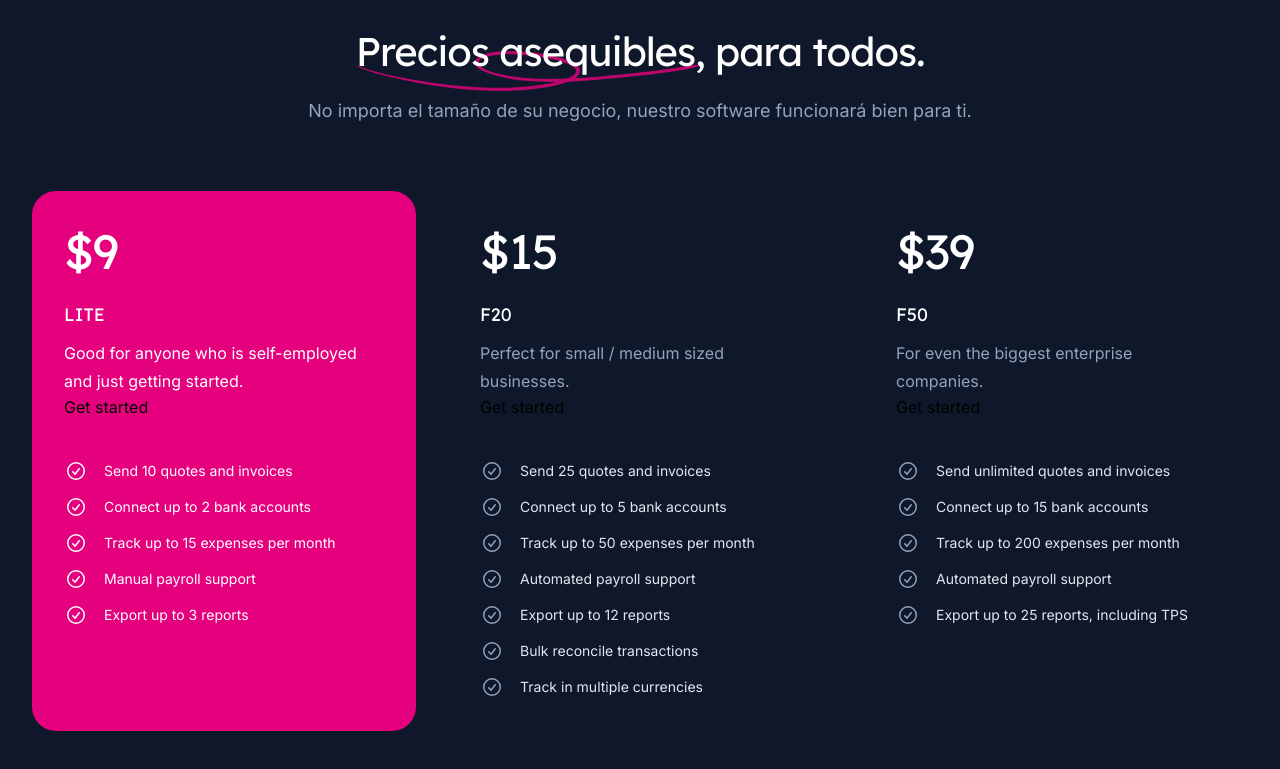
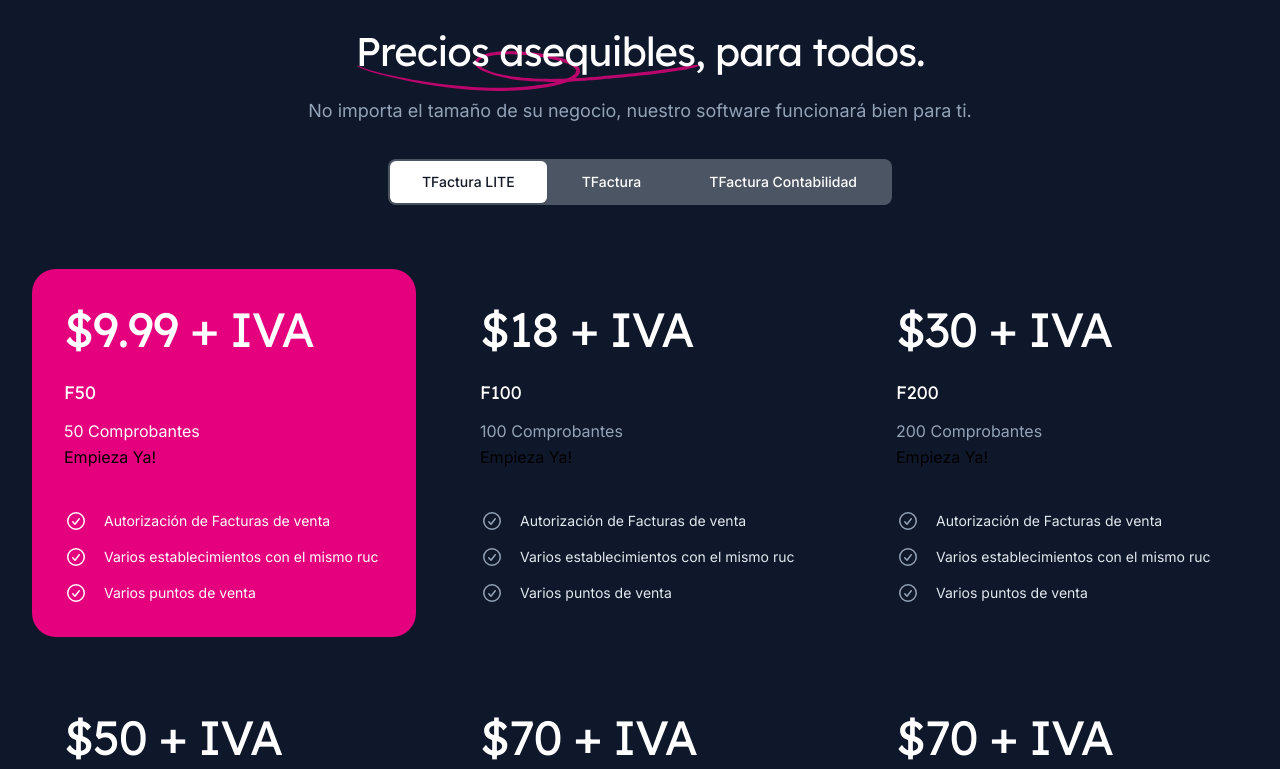
Before and after one commit to juansvc/react-electronic-invoicing, a Next.js app: page / in a window 1280 px wide. Shown: the part 5800-6569 px from the top of the page. Built offline with nearby package versions, Linux system fonts and the light colour scheme.

Commit message:
include navigation tabs for pricing and new prices

```diff
--- a/src/components/Pricing.jsx
+++ b/src/components/Pricing.jsx
@@ -6,15 +6,15 @@
 function SwirlyDoodle({ className }) {
   return (
     <svg
-      aria-hidden="true"
-      viewBox="0 0 281 40"
+      aria-hidden='true'
+      viewBox='0 0 281 40'
       className={className}
-      preserveAspectRatio="none"
+      preserveAspectRatio='none'
     >
       <path
-        fillRule="evenodd"
-        clipRule="evenodd"
-        d="M240.172 22.994c-8.007 1.246-15.477 2.23-31.26 4.114-18.506 2.21-26.323 2.977-34.487 3.386-2.971.149-3.727.324-6.566 1.523-15.124 6.388-43.775 9.404-69.425 7.31-26.207-2.14-50.986-7.103-78-15.624C10.912 20.7.988 16.143.734 14.657c-.066-.381.043-.344 1.324.456 10.423 6.506 49.649 16.322 77.8 19.468 23.708 2.65 38.249 2.95 55.821 1.156 9.407-.962 24.451-3.773 25.101-4.692.074-.104.053-.155-.058-.135-1.062.195-13.863-.271-18.848-.687-16.681-1.389-28.722-4.345-38.142-9.364-15.294-8.15-7.298-19.232 14.802-20.514 16.095-.934 32.793 1.517 47.423 6.96 13.524 5.033 17.942 12.326 11.463 18.922l-.859.874.697-.006c2.681-.026 15.304-1.302 29.208-2.953 25.845-3.07 35.659-4.519 54.027-7.978 9.863-1.858 11.021-2.048 13.055-2.145a61.901 61.901 0 0 0 4.506-.417c1.891-.259 2.151-.267 1.543-.047-.402.145-2.33.913-4.285 1.707-4.635 1.882-5.202 2.07-8.736 2.903-3.414.805-19.773 3.797-26.404 4.829Zm40.321-9.93c.1-.066.231-.085.29-.041.059.043-.024.096-.183.119-.177.024-.219-.007-.107-.079ZM172.299 26.22c9.364-6.058 5.161-12.039-12.304-17.51-11.656-3.653-23.145-5.47-35.243-5.576-22.552-.198-33.577 7.462-21.321 14.814 12.012 7.205 32.994 10.557 61.531 9.831 4.563-.116 5.372-.288 7.337-1.559Z"
+        fillRule='evenodd'
+        clipRule='evenodd'
+        d='M240.172 22.994c-8.007 1.246-15.477 2.23-31.26 4.114-18.506 2.21-26.323 2.977-34.487 3.386-2.971.149-3.727.324-6.566 1.523-15.124 6.388-43.775 9.404-69.425 7.31-26.207-2.14-50.986-7.103-78-15.624C10.912 20.7.988 16.143.734 14.657c-.066-.381.043-.344 1.324.456 10.423 6.506 49.649 16.322 77.8 19.468 23.708 2.65 38.249 2.95 55.821 1.156 9.407-.962 24.451-3.773 25.101-4.692.074-.104.053-.155-.058-.135-1.062.195-13.863-.271-18.848-.687-16.681-1.389-28.722-4.345-38.142-9.364-15.294-8.15-7.298-19.232 14.802-20.514 16.095-.934 32.793 1.517 47.423 6.96 13.524 5.033 17.942 12.326 11.463 18.922l-.859.874.697-.006c2.681-.026 15.304-1.302 29.208-2.953 25.845-3.07 35.659-4.519 54.027-7.978 9.863-1.858 11.021-2.048 13.055-2.145a61.901 61.901 0 0 0 4.506-.417c1.891-.259 2.151-.267 1.543-.047-.402.145-2.33.913-4.285 1.707-4.635 1.882-5.202 2.07-8.736 2.903-3.414.805-19.773 3.797-26.404 4.829Zm40.321-9.93c.1-.066.231-.085.29-.041.059.043-.024.096-.183.119-.177.024-.219-.007-.107-.079ZM172.299 26.22c9.364-6.058 5.161-12.039-12.304-17.51-11.656-3.653-23.145-5.47-35.243-5.576-22.552-.198-33.577 7.462-21.321 14.814 12.012 7.205 32.994 10.557 61.531 9.831 4.563-.116 5.372-.288 7.337-1.559Z'
       />
     </svg>
   )
@@ -23,24 +23,24 @@
 function CheckIcon({ className }) {
   return (
     <svg
-      aria-hidden="true"
+      aria-hidden='true'
       className={clsx(
         'h-6 w-6 flex-none fill-current stroke-current',
         className
       )}
     >
       <path
-        d="M9.307 12.248a.75.75 0 1 0-1.114 1.004l1.114-1.004ZM11 15.25l-.557.502a.75.75 0 0 0 1.15-.043L11 15.25Zm4.844-5.041a.75.75 0 0 0-1.188-.918l1.188.918Zm-7.651 3.043 2.25 2.5 1.114-1.004-2.25-2.5-1.114 1.004Zm3.4 2.457 4.25-5.5-1.187-.918-4.25 5.5 1.188.918Z"
+        d='M9.307 12.248a.75.75 0 1 0-1.114 1.004l1.114-1.004ZM11 15.25l-.557.502a.75.75 0 0 0 1.15-.043L11 15.25Zm4.844-5.041a.75.75 0 0 0-1.188-.918l1.188.918Zm-7.651 3.043 2.25 2.5 1.114-1.004-2.25-2.5-1.114 1.004Zm3.4 2.457 4.25-5.5-1.187-.918-4.25 5.5 1.188.918Z'
         strokeWidth={0}
       />
       <circle
         cx={12}
         cy={12}
         r={8.25}
-        fill="none"
+        fill='none'
         strokeWidth={1.5}
-        strokeLinecap="round"
-        strokeLinejoin="round"
+        strokeLinecap='round'
+        strokeLinejoin='round'
       />
     </svg>
   )
@@ -54,7 +54,7 @@
         featured ? 'order-first bg-pink-500 py-8 lg:order-none' : 'lg:py-8'
       )}
     >
-      <h3 className="mt-5 font-display text-lg text-white">{name}</h3>
+      <h3 className='mt-5 font-display text-lg text-white'>{name}</h3>
       <p
         className={clsx(
           'mt-2 text-base',
@@ -63,31 +63,31 @@
       >
         {description}
       </p>
-      <p className="order-first font-display text-5xl font-light tracking-tight text-white">
+      <p className='order-first font-display text-5xl font-light tracking-tight text-white'>
         {price}
       </p>
       <ul
-        role="list"
+        role='list'
         className={clsx(
           'order-last mt-10 flex flex-col gap-y-3 text-sm',
           featured ? 'text-white' : 'text-slate-200'
         )}
       >
         {features.map((feature) => (
-          <li key={feature} className="flex">
+          <li key={feature} className='flex'>
             <CheckIcon className={featured ? 'text-white' : 'text-slate-400'} />
-            <span className="ml-4">{feature}</span>
+            <span className='ml-4'>{feature}</span>
           </li>
         ))}
       </ul>
       <Button
         href={href}
         variant={featured ? 'solid' : 'outline'}
-        color="white"
-        className="mt-8"
+        color='white'
+        className='mt-8'
         aria-label={`Get started with ${name} plan for ${price}`}
       >
-        Get started
+        Empieza Ya!
       </Button>
     </section>
   )
@@ -96,107 +96,112 @@
 export function Pricing() {
   return (
     <section
-      id="pricing"
-      aria-label="Pricing"
-      className="bg-slate-900 py-20 sm:py-32"
+      id='pricing'
+      aria-label='Pricing'
+      className='bg-slate-900 py-20 sm:py-32'
     >
       <Container>
-        <div className="md:text-center">
-          <h2 className="font-display text-3xl tracking-tight text-white sm:text-4xl">
-            <span className="relative whitespace-nowrap">
-              <SwirlyDoodle className="absolute top-1/2 left-0 h-[1em] w-full fill-pink-500/80" />
-              <span className="relative">Precios asequibles,</span>
+        <div className='md:text-center'>
+          <h2 className='font-display text-3xl tracking-tight text-white sm:text-4xl'>
+            <span className='relative whitespace-nowrap'>
+              <SwirlyDoodle className='absolute top-1/2 left-0 h-[1em] w-full fill-pink-500/80' />
+              <span className='relative'>Precios asequibles,</span>
             </span>{' '}
             para todos.
           </h2>
-          <p className="mt-4 text-lg text-slate-400">
-            No importa el tamaño de su negocio, nuestro software
-            funcionará bien para ti.
+          <p className='mt-4 text-lg text-slate-400'>
+            No importa el tamaño de su negocio, nuestro software funcionará bien
+            para ti.
           </p>
+          <div className='flex justify-center'>
+            <div className='relative mt-6 flex rounded-lg bg-gray-600 p-0.5 sm:mt-8'>
+              <button
+                type='button'
+                className='relative w-1/2 whitespace-nowrap rounded-md border-gray-200 bg-white py-2 text-sm font-medium text-gray-900 shadow-sm focus:z-10 focus:outline-none focus:ring-2 focus:ring-indigo-500 sm:w-auto sm:px-8'
+              >
+                TFactura LITE
+              </button>
+              <button
+                type='button'
+                className='relative ml-0.5 w-1/2 whitespace-nowrap rounded-md border border-transparent py-2 text-sm font-medium text-white focus:z-10 focus:outline-none focus:ring-2 focus:ring-indigo-500 sm:w-auto sm:px-8'
+              >
+                TFactura
+              </button>
+              <button
+                type='button'
+                className='relative ml-0.5 w-1/2 whitespace-nowrap rounded-md border border-transparent py-2 text-sm font-medium text-white focus:z-10 focus:outline-none focus:ring-2 focus:ring-indigo-500 sm:w-auto sm:px-8'
+              >
+                TFactura Contabilidad
+              </button>
+            </div>
+          </div>
         </div>
-        <div className="-mx-4 mt-16 grid max-w-2xl grid-cols-1 gap-y-10 sm:mx-auto lg:-mx-8 lg:max-w-none lg:grid-cols-3 xl:mx-0 xl:gap-x-8">
+        <div className='-mx-4 mt-16 grid max-w-2xl grid-cols-1 gap-y-10 sm:mx-auto lg:-mx-8 lg:max-w-none lg:grid-cols-3 xl:mx-0 xl:gap-x-8'>
           <Plan
             featured
-            name="LITE"
-            price="$9"
-            description="Good for anyone who is self-employed and just getting started."
-            href="/register"
+            name='F50'
+            price='$9.99 + IVA'
+            description='50 Comprobantes'
+            href='/register'
             features={[
-              'Send 10 quotes and invoices',
-              'Connect up to 2 bank accounts',
-              'Track up to 15 expenses per month',
-              'Manual payroll support',
-              'Export up to 3 reports',
+              'Autorización de Facturas de venta',
+              'Varios establecimientos con el mismo ruc',
+              'Varios puntos de venta',
             ]}
           />
           <Plan
-            name="F20"
-            price="$15"
-            description="Perfect for small / medium sized businesses."
-            href="/register"
+            name='F100'
+            price='$18 + IVA'
+            description='100 Comprobantes'
+            href='/register'
             features={[
-              'Send 25 quotes and invoices',
-              'Connect up to 5 bank accounts',
-              'Track up to 50 expenses per month',
-              'Automated payroll support',
-              'Export up to 12 reports',
-              'Bulk reconcile transactions',
-              'Track in multiple currencies',
+              'Autorización de Facturas de venta',
+              'Varios establecimientos con el mismo ruc',
+              'Varios puntos de venta',
             ]}
           />
           <Plan
-            name="F50"
-            price="$39"
-            description="For even the biggest enterprise companies."
-            href="/register"
+            name='F200'
+            price='$30 + IVA'
+            description='200 Comprobantes'
+            href='/register'
             features={[
-              'Send unlimited quotes and invoices',
-              'Connect up to 15 bank accounts',
-              'Track up to 200 expenses per month',
-              'Automated payroll support',
-              'Export up to 25 reports, including TPS',
-            ]}
-          />
-           <Plan
-            name="F100"
-            price="$9"
-            description="Good for anyone who is self-employed and just getting started."
-            href="/register"
-            features={[
-              'Send 10 quotes and invoices',
-              'Connect up to 2 bank accounts',
-              'Track up to 15 expenses per month',
-              'Manual payroll support',
-              'Export up to 3 reports',
+              'Autorización de Facturas de venta',
+              'Varios establecimientos con el mismo ruc',
+              'Varios puntos de venta',
             ]}
           />
           <Plan
-            featured
-            name="F-ilimitado"
-            price="$15"
-            description="Perfect for small / medium sized businesses."
-            href="/register"
+            name='F500'
+            price='$50 + IVA'
+            description='500 Comprobantes'
+            href='/register'
             features={[
-              'Send 25 quotes and invoices',
-              'Connect up to 5 bank accounts',
-              'Track up to 50 expenses per month',
-              'Automated payroll support',
-              'Export up to 12 reports',
-              'Bulk reconcile transactions',
-              'Track in multiple currencies',
+              'Autorización de Facturas de venta',
+              'Varios establecimientos con el mismo ruc',
+              'Varios puntos de venta',
             ]}
           />
           <Plan
-            name="Contable"
-            price="$39"
-            description="For even the biggest enterprise companies."
-            href="/register"
+            name='F1000'
+            price='$70 + IVA'
+            description='1000 Comprobantes'
+            href='/register'
             features={[
-              'Send unlimited quotes and invoices',
-              'Connect up to 15 bank accounts',
-              'Track up to 200 expenses per month',
-              'Automated payroll support',
-              'Export up to 25 reports, including TPS',
+              'Autorización de Facturas de venta',
+              'Varios establecimientos con el mismo ruc',
+              'Varios puntos de venta',
+            ]}
+          />
+          <Plan
+            name='Ilimitados'
+            price='$70 + IVA'
+            description='Comprobantes Ilimitados'
+            href='/register'
+            features={[
+              'Autorización de Facturas de venta',
+              'Varios establecimientos con el mismo ruc',
+              'Varios puntos de venta',
             ]}
           />
         </div>
```
